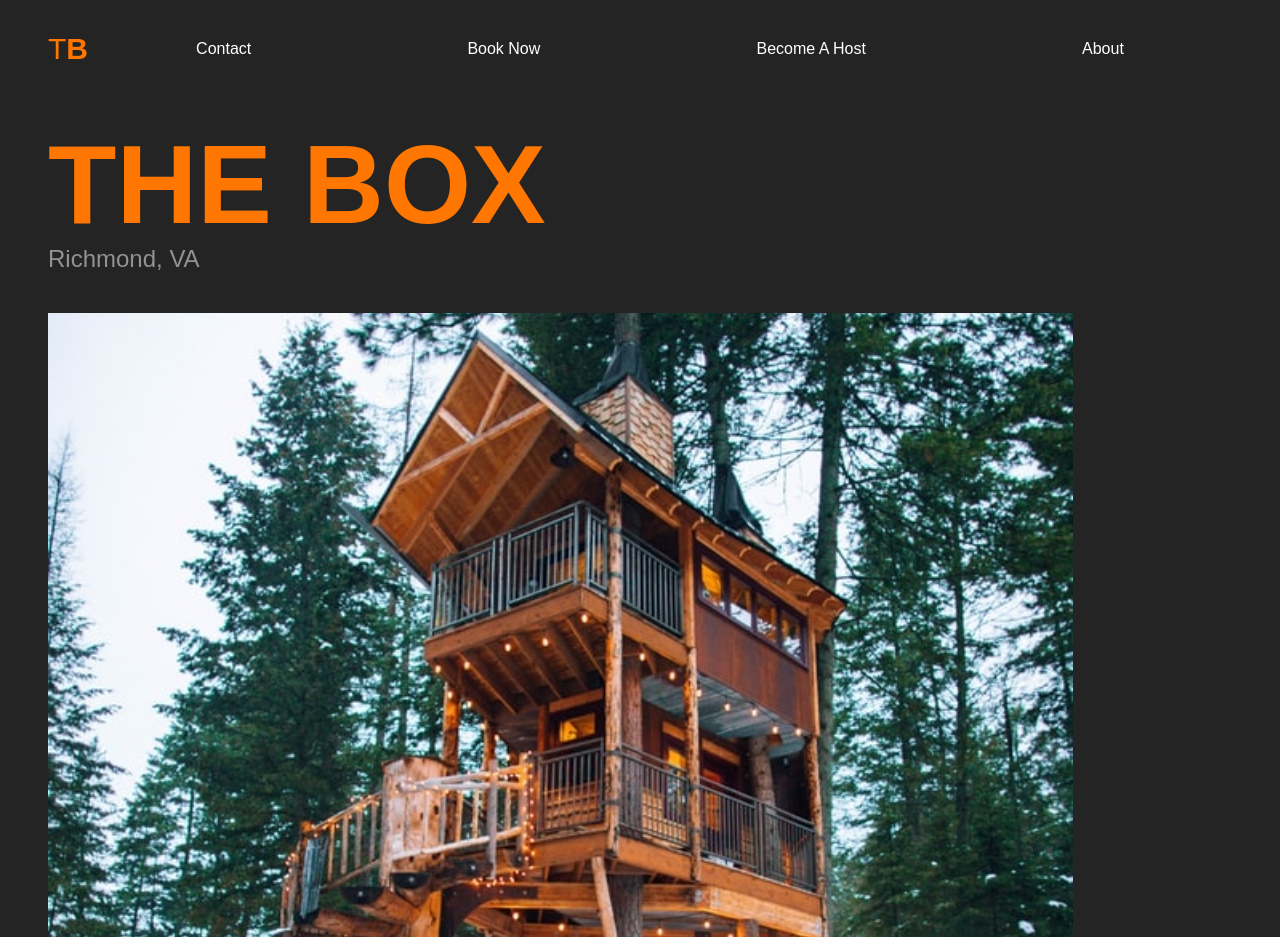
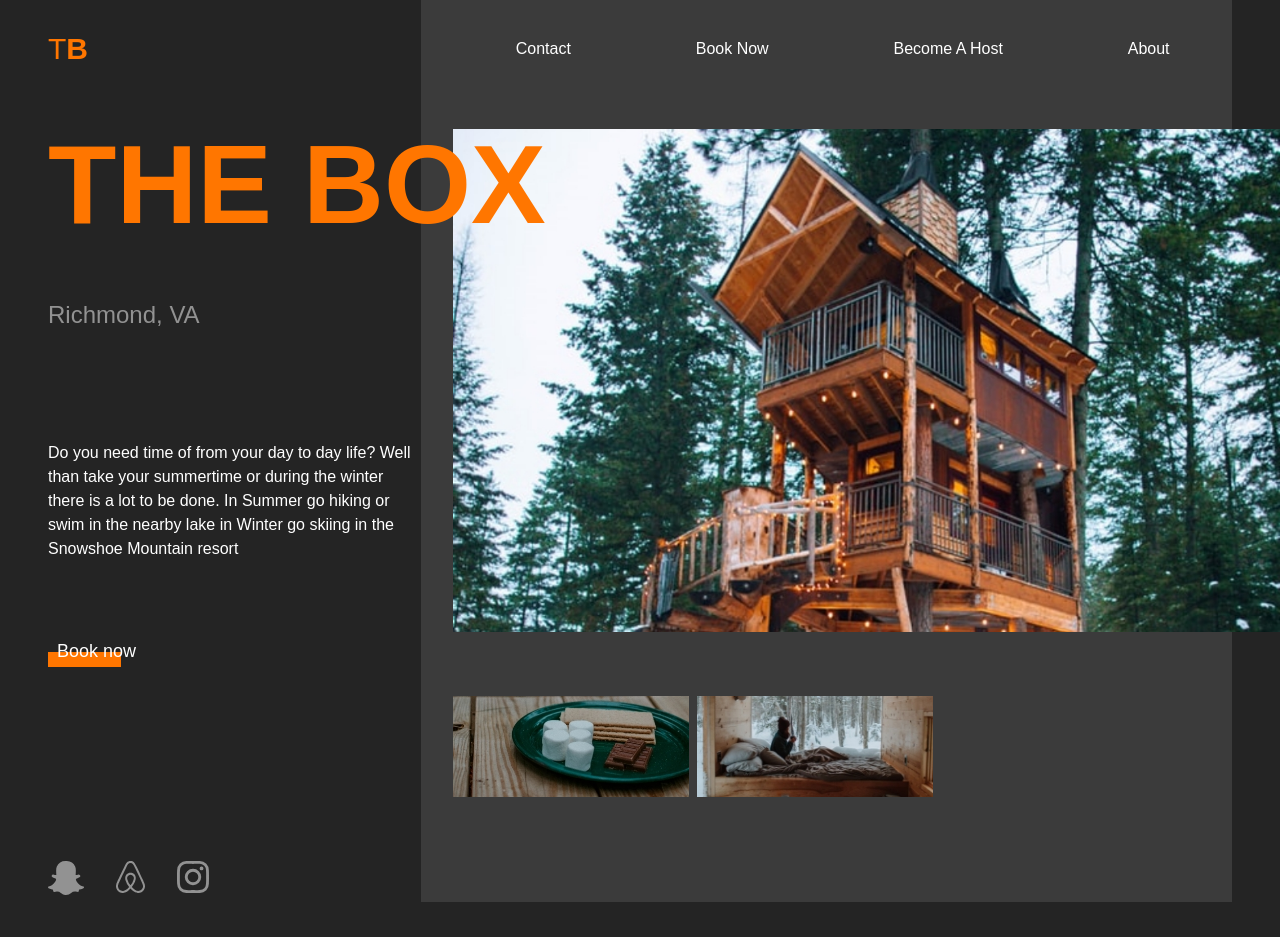
Before and after one commit to Khalidltf/theBoxDesign, a plain HTML site: page index.html in a window 1280 px wide. Shown: the top 937 px of the page. After the commit the page ends 902 px from the top, so only its background shows below. Drawn offline with Linux system fonts and the light colour scheme.

Commit message:
setting up the subgrid
Signed-off-by: khalidlotfi <khalidlotfi2005@gmail.com>

```diff
--- a/css/main.css
+++ b/css/main.css
@@ -25,6 +25,8 @@ img {
   background: transparent;
   border: none;
   position: relative;
+  align-self: start;
+  justify-self: start;
 }
 
 .btn::after {
@@ -101,6 +103,11 @@ footer {
   margin-top: 2em;
 }
 
+.social__links {
+  display: flex;
+  gap: 2em;
+}
+
 .social__link:hover,
 .social__link:focus {
   opacity: 0.5;
@@ -118,14 +125,59 @@ footer {
       repeat(3, minmax(10rem, 30rem))
       minmax(1em, 1fr);
     gap: 2em;
+    position: relative;
   }
 
   header {
     grid-column: 2 / 5;
+    display: grid;
+    grid-template-columns: subgrid;
   }
+
+  .nav {
+    grid-column: 2 / 5;
+  }
+
   main {
     grid-column: 2 / -1;
+    display: grid;
+    grid-template-columns: subgrid;
+    grid-auto-flow: dense;
   }
+
+  main::after {
+    content: "";
+    position: absolute;
+    background-color: var(--clr-bg-light);
+    top: 0;
+    right: 0;
+    bottom: 0;
+    left: -2em;
+    grid-column: 3 / 5;
+    z-index: -10;
+  }
+
+  .title {
+    grid-column: 1 / 3;
+    grid-row: 1;
+  }
+
+  .location,
+  .description {
+    grid-column: 1 / 2;
+  }
+
+  .primary__image {
+    grid-column: 2 / -1;
+    grid-row: 1 / 4;
+    z-index: -1;
+  }
+
+  .secondary__images {
+    grid-column: 2 / 4;
+    margin-top: 4em;
+  }
+
   footer {
     grid-column: 2 / 3;
   }
```
